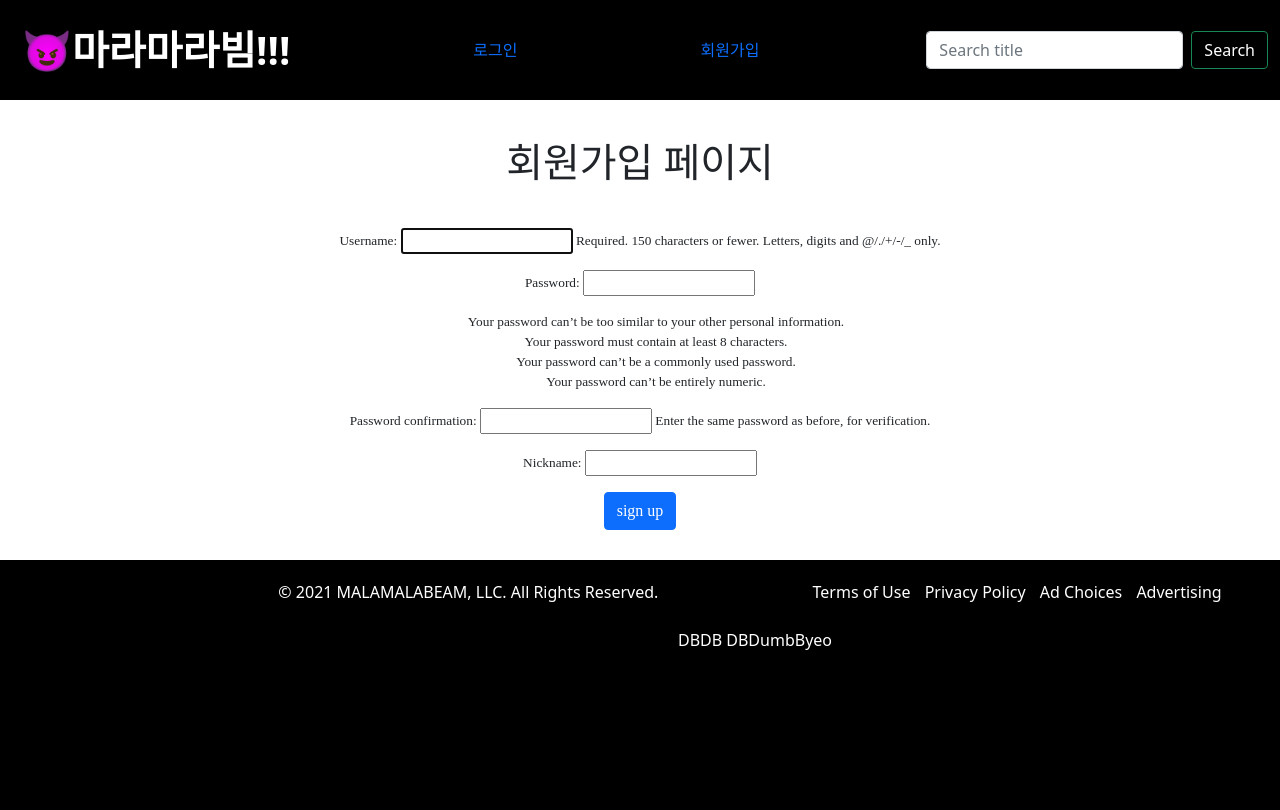
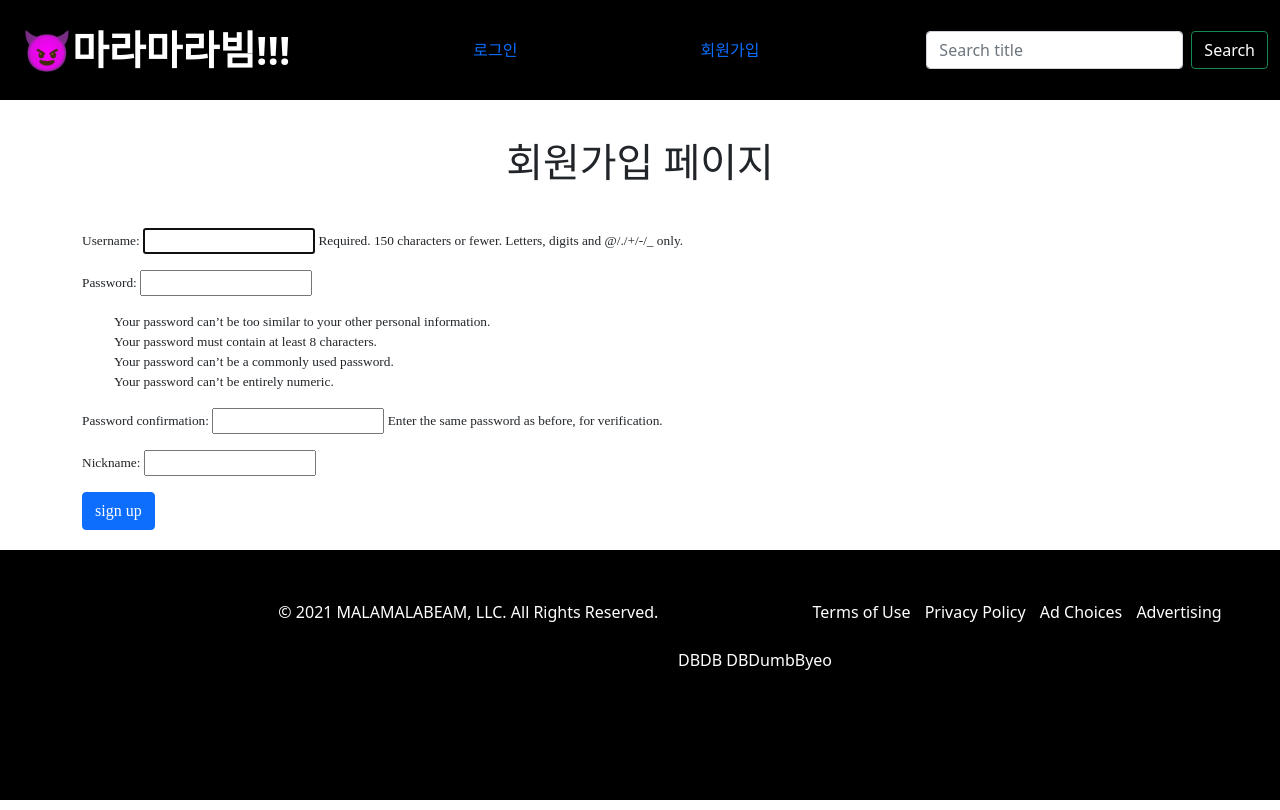
Before and after one commit to leta-ha/DB-malamalabeam, a Django app: page /user/signup/ in a window 1280 px wide. Run offline with Django 3.2, Linux system fonts and the light colour scheme; some web fonts are replaced.

Commit message:
[update] footer 붙이기 개어렵다..

```diff
--- a/malamalabeam/templates/base.html
+++ b/malamalabeam/templates/base.html
@@ -8,9 +8,15 @@
     <script src="https://cdn.jsdelivr.net/npm/bootstrap@5.0.2/dist/js/bootstrap.bundle.min.js" integrity="sha384-MrcW6ZMFYlzcLA8Nl+NtUVF0sA7MsXsP1UyJoMp4YLEuNSfAP+JcXn/tWtIaxVXM" crossorigin="anonymous"></script>
     <title>malamalabeam</title>
     <style>
-      body {
+      html, body {
+        height:100%;
         text-align: center;
         }
+      #wrapper{
+        height: auto;
+        min-height: 100%;
+        padding-bottom: 250px;
+      }
       .navbar{
         min-width: 1024px;
         background-color: black;
@@ -22,16 +28,18 @@
       }
 
       .container {
-        padding: 0;
-        margin: 30px auto;
+        margin: 0 auto;
         min-width: 1024px;
       }
       footer {
         background-color: black;
         color: white;
         width: 100%;
+        padding-top: 50px;
         min-width: 1024px;
         height: 250px;
+        position: relative;
+        transform: translateY(-100%);
       }
 
       .footer {
@@ -62,6 +70,7 @@
     </style>
   </head>
   <body>
+    <div id="wrapper">
       <nav class="navbar">
         <div class="container-fluid">
           <a class="navbar-brand"  href="{% url 'home' %}" style="color:white; font-size:40px; margin-left: 10px; "><b>😈마라마라빔!!!</b></a>
@@ -90,9 +99,8 @@
           {% block content %}
           {% endblock %}
       </div>
-      <footer>
-        <div class = "footer">
-        </div>
+    </div>
+    <footer>
         <p style="margin: auto auto auto 230px;">© 2021 MALAMALABEAM, LLC. All Rights Reserved.
         <a href="#" style="color: white; text-decoration: none; margin-left: 150px; margin-right: 10px;">Terms of Use</a>
         <a href="#" style="color: white; text-decoration: none; margin-right: 10px;">Privacy Policy</a>
@@ -100,6 +108,6 @@
         <a href="#" style="color: white; text-decoration: none; margin-right: 10px;">Advertising</a></p>
         <br>
         <p style="margin: auto auto auto 230px;">DBDB DBDumbByeo</p>
-      </footer>
+    </footer>
   </body>
 </html>
--- a/user/templates/signup.html
+++ b/user/templates/signup.html
@@ -11,7 +11,7 @@
     </style>
 
 <h1 style="font-family: 'GmarketSansBold'; margin-top: 40px;margin-bottom: 20px; font-size: 30pt;">회원가입 페이지</h1>
-<form action="{% url 'user:signup' %}" method="POST" style="font-family: 'GmarketSansBold'; margin-top: 40px;margin-bottom: 20px; font-size: 10pt;">
+<form "action="{% url 'user:signup' %}" method="POST" style="text-align:left; font-family: 'GmarketSansBold'; margin-top: 40px;margin-bottom: 20px; font-size: 10pt;">
   {% csrf_token %}
   {{form.as_p}}
   <input type="submit" class="btn btn-primary" value="sign up"></input>
```
